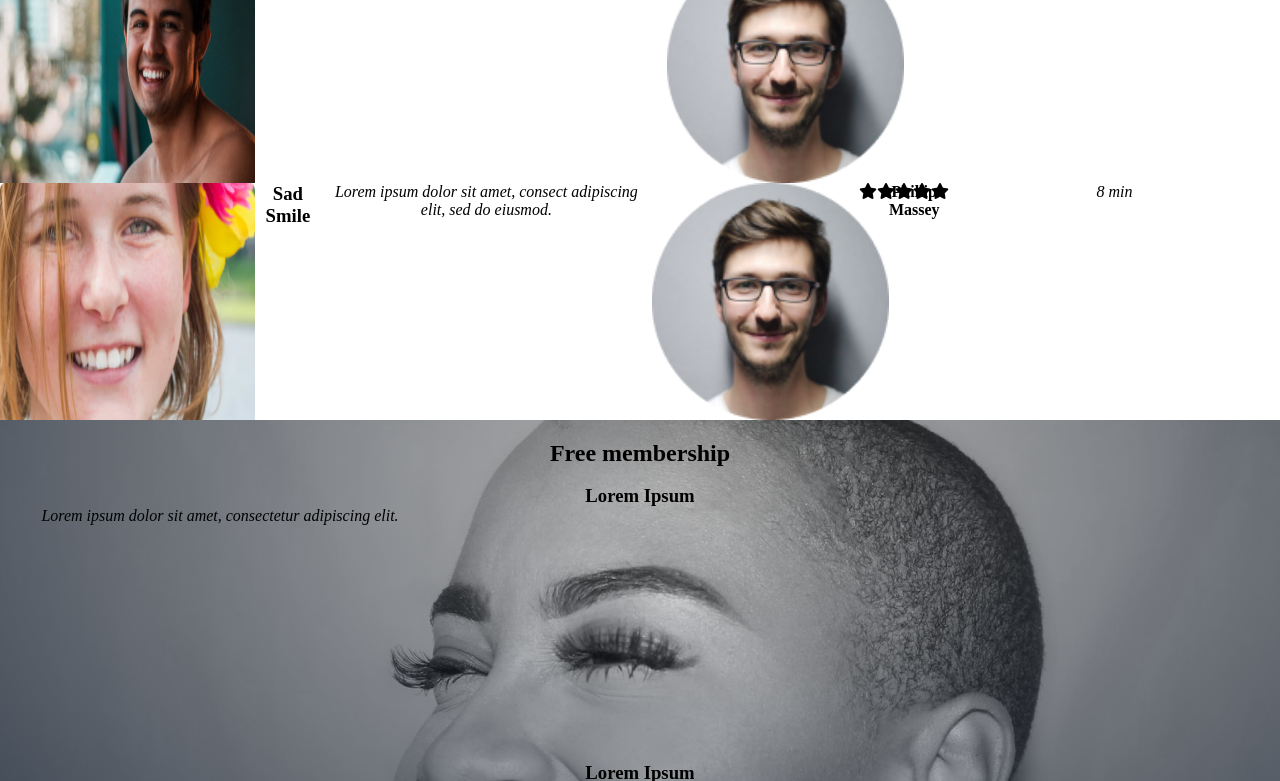
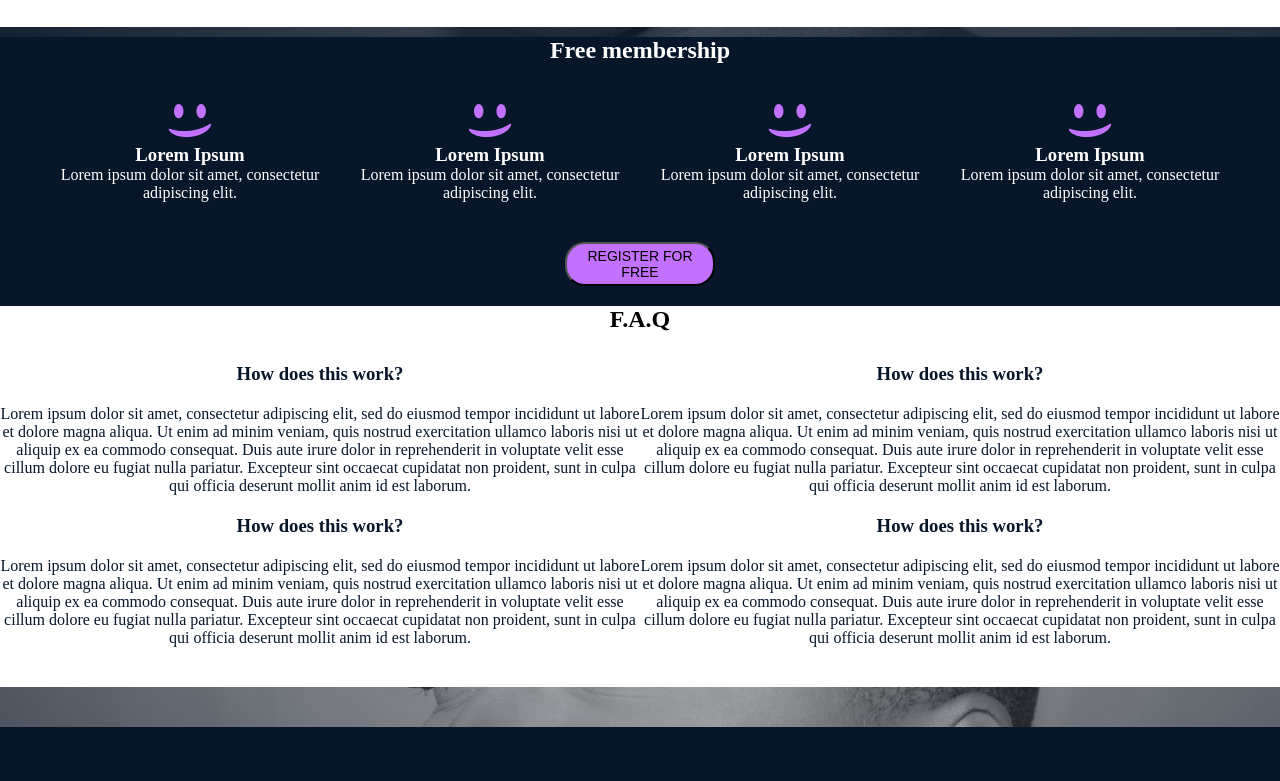
Before and after one commit to Priscy-code/alx_html_css, a plain HTML site: page css_advanced/index.html in a window 1280 px wide. Shown: the part 1804-2585 px from the top of the page. Drawn offline with Linux system fonts and the light colour scheme.

Commit message:
i'm so proud of myself

```diff
--- a/css_advanced/index.html
+++ b/css_advanced/index.html
@@ -22,7 +22,7 @@
 
     </header>
     <main>
-        <section>
+        <section class="mainpage">
             <div >
                 <h1>Get schooled</h1>
                 <span>SMILES</span>
@@ -69,7 +69,8 @@
         </section>
         <section class = "popular">
             <h2>Most <span>popular</span> tutorials</h2>
-            <div >
+            <div class="popular_main">
+                <div class="diagonal">
                     <img src="image/Diagonal.png" alt="">
                     <h3>Diagonal Smile</h3>
                     <p>Lorem ipsum dolor sit amet, consect adipiscing elit, sed do eiusmod.</p>
@@ -86,7 +87,7 @@
                     </div>
                     <p>8 min</p>
                 </div>
-            <div>
+                <div class="happy">
                     <img src="image/Happy.png" alt="">
                     <h3>Happy Smile</h3>
                     <p>Lorem ipsum dolor sit amet, consect adipiscing elit, sed do eiusmod.</p>
@@ -102,8 +103,8 @@
                         <div><i class="fa-solid fa-star"></i></div>
                     </div>
                     <p>8 min</p>
-            </div>
-            <div>
+                </div class="natural">
+                <div class="natural">
                     <img src="image/natural.png" alt="">
                     <h3>Natural Smile</h3>
                     <p>Lorem ipsum dolor sit amet, consect adipiscing elit, sed do eiusmod.</p>
@@ -120,7 +121,7 @@
                     </div>
                     <p>8 min</p>
                 </div>
-            <div>
+                <div class="sad">
                     <img src="image/sad.png" alt="">
                     <h3>Sad Smile</h3>
                     <p>Lorem ipsum dolor sit amet, consect adipiscing elit, sed do eiusmod.</p>
@@ -137,34 +138,37 @@
                     </div>
                     <p>8 min</p>
                 </div>
+            </div>
         </section>
-        <section>
+        <section class="member">
             <h2>Free membership</h2>
+            <div class="membership">
                 <div>
-                <img src="./images/smile.svg" alt="">
+                    <img src="image/smile.png" alt="">
                     <h3>Lorem Ipsum</h3>
                     <p>Lorem ipsum dolor sit amet, consectetur adipiscing elit.</p>
                 </div>
                 <div>
-                <img src="./images/smile.svg" alt="">
+                    <img src="image/smile.png" alt="">
                     <h3>Lorem Ipsum</h3>
                     <p>Lorem ipsum dolor sit amet, consectetur adipiscing elit.</p>
                 </div>
                 <div>
-                <img src="./images/smile.svg" alt="">
+                    <img src="image/smile.png" alt="">
+                    <h3>Lorem Ipsum</h3>
+                    <p>Lorem ipsum dolor sit amet,  consectetur adipiscing elit.</p>
+                </div>
+                <div>
+                    <img src="image/smile.png" alt="">
                     <h3>Lorem Ipsum</h3>
                     <p>Lorem ipsum dolor sit amet, consectetur adipiscing elit.</p>
                 </div>
-            <div>
-                <img src="./images/smile.svg" alt="">
-                <h3>Lorem Ipsum</h3>
-                <p>Lorem ipsum dolor sit amet, consectetur adipiscing elit.</p>
             </div>
             <button>REGISTER FOR FREE</button>
             </section>
-        <section>
+            <section class="FAQ">
                 <h2>F.A.Q</h2>
-            <div>
+                <div class="container">
                     <div>
                         <div>
                             <h3>How does this work?</h3>
@@ -188,7 +192,7 @@
                         non proident, sunt in culpa qui officia deserunt mollit anim id est laborum.
                     </div>
                 </div>
-                <div>
+                <div class="container_2">
                     <div>
                         <h3>How does this work?</h3>
                     </div>
@@ -216,7 +220,7 @@
     <footer>
         <section>
             <div>
-                <img src="https://fakeimg.pl/250x250?text=Sample+Logo" alt="logo">
+                <img src="image/logo.png" alt="logo">
                 <div>
                     <i class="fa-brands fa-facebook"></i>
                     <i class="fa-brands fa-twitter"></i>
--- a/css_advanced/style.css
+++ b/css_advanced/style.css
@@ -7,6 +7,7 @@ body{
     background-image: url(image/background\ image.png);
     /* height: 100%;
         min-height: 100%; */
+        /* line-height: 1.6; */
 }
 header{
     display: block;
@@ -42,20 +43,20 @@ nav img{
     width: 167px;
     height: auto;
 }
-main section {
+.mainpage {
     margin: 20px;
     text-align: center;
     align-items: center;
 }
-main section div h1 {
+.mainpage div h1 {
     margin: 30px;
     color: #fff;
     text-align: center;
     font-size: bold;
     font-size: 120px;
 }
-main section span,
-main section button {
+.mainpage span,
+.mainpage button {
     text-align: center;
     margin-left: 10px;
     margin-right: 10px;
@@ -63,7 +64,7 @@ main section button {
     padding-right: 10px;
     font-size: bold;
 }
-main section span{
+.mainpage span{
     margin-left: 10px;
     margin-right: 10px;
     padding-left: 10px;
@@ -72,7 +73,7 @@ main section span{
     color: #fff;
 
 }
-main section button{
+.mainpage button{
     display: block;
     background-color: #C271FF;
     color: #fff;
@@ -82,15 +83,25 @@ main section button{
     margin: 20px auto;
     font-size: 14px;
 }
+.mainpage div h2 span {
+    color: #C271FF;
+}
+
+.mainpage div h2 {
+    margin: 50px;
+    color: #fff;
+    font-family: Source Sans Pro;
+}
 .author{
     display: flex;
     text-align: center;
     margin: 40px;
     color: #fff;
+    width: 50px;
 
 }
 
- p {
+ .author p {
     display: block;
     width:400px ;
     height: 237px;
@@ -100,21 +111,18 @@ main section button{
     align-items: center;
     font-style: italic;
 }
-main section div h2 span {
-   color: #C271FF;
-}
-main section div h2 {
-    margin: 50px;
-    color: #fff;
-    font-family: Source Sans Pro;
-}
 .person {
     background-color: #C271FF;
     display: flex;
     width: 100%;
+    height: 100;
 }
 .person image {
    margin-right: 10px;
+    Width: 30px;
+        Height: 30px;
+        Top: 261px;
+        Left: 13px;
 }
 
 .person {
@@ -137,10 +145,15 @@ main section div h2 {
 }
 .popular{
     background-color: #fff;
-    /* display: flex; */
+    justify-content: center;
+    align-items: center;
+    text-align: center;
  }
-
-
+ .popular_main{
+    display: flex;
+        text-align: center;
+        margin: 10px;
+ }
 .popular h2 span {
     color: #C271FF;
 }
@@ -148,31 +161,141 @@ main section div h2 {
     font-weight: normal;
     font-size: 32px;
     margin-top: 30px;
+    text-align: center;
+    margin: 0 ;
+
+}
+.popular div i {
+    display: block;
+    color: #C271FF;
+    margin-right: 5px;
+    float: left;
+}
+.popular p {
+
+    width: 400px;
+    height: 237px;
+    top: 758px;
+    left: 217px;
+    text-align: center;
+    align-items: center;
+}
+ .diagonal div img{
+    float: left;
+    Width: 30px ;
+    Height: 30px ;
+    Top: 261px;
+    Left: 13px;
 }
 
-.popular div {
-    display: flex;
-    /* margin: 30px; */
-    text-align: center;
-    /* color: #fff; */
+.happy div img{
+    float: left;
+    Width: 30px;
+        Height: 30px;
+        Top: 261px;
+        Left: 13px;
+}
+.natural div img {
+    Width: 30px;
+    Height: 30px;
+    Top: 261px;
+    Left: 13px;
+}
+.sad div img {
+    Width: 30px;
+    Height: 30px;
+    Top: 261px;
+    Left: 13px;
 }
 
-/* .popular{
+.diagonal, .happy, .sad, .natural {
+    h4{
+        color: #C271FF;
+        float:none;
+        display: inline-block;
+        margin: 0%;
+    }
+    p{
+        /* color: #C271FF; */
+        display: block;
+    }
+    img{
+        display: block;
+        margin: 0px;
+    }
+}
+.popular,
+.member {
+    margin: 0;
+}
+.member{
+    display: block;
+    color: #fff;
+   text-align: center;
+   background-color:#071629 ;
+   /* margin:10px; */
+   width:100%;
+   height: 100%;
+
+}
+.membership{
+    display: flex;
+    color: #fff;
+    margin: 40px;
+}
+.member button{
+    display: block;
+    background-color: #C271FF;
+    width: 150px;
+    height: 44px;
+    border-radius: 20px;
+    margin: 20px auto;
+    font-size: 14px;
+}
+.FAQ{
     background-color: #fff;
+    text-align: center;
+}
+.container {
+    margin-bottom: 40px;
+    margin-top: 30px;
+    display: flex;
+}
+.container_2{
+    margin-bottom: 40px;
+    /* margin-top: 30px; */
     display: block;
+}
+.container div {
+    margin-bottom: 20px;
+}
+
+.container_2 div {
+    margin-bottom: 20px;
+}
+.container, .container_2 div{
+    color: #071629;
+    font: Source Sans Pro;
+}
+footer, .FAQ{
+    margin:0;
+}
+footer{
+    background-color: #071629;
     text-align: center;
-    color: #fff;
     width: 100%;
     height: 100%;
-
+    padding: 50px 30px;
 }
-.popular h2 span{
-    color: #C271FF;
+footer img{
+    float: left;
 }
-/* .popular h2{
-font-weight: normal;
-font-size: 32px;
+footer div i {
+    background-color: #fff;
+    float: right;
+    margin: 0 20px;
 }
-.popular_image {
-    margin: 30px;
-}  */
+footer p{
+    margin-top: 10px;
+    color: #fff;
+}
```
Also changed, not shown: css_advanced/image/Bitmap.png (deleted), css_advanced/image/Facebook_White.png (added), css_advanced/image/Instagram_White.png (added), css_advanced/image/Nannie.png, css_advanced/image/twitter.png (added). Lines whose indentation alone changed are shown as unchanged.
